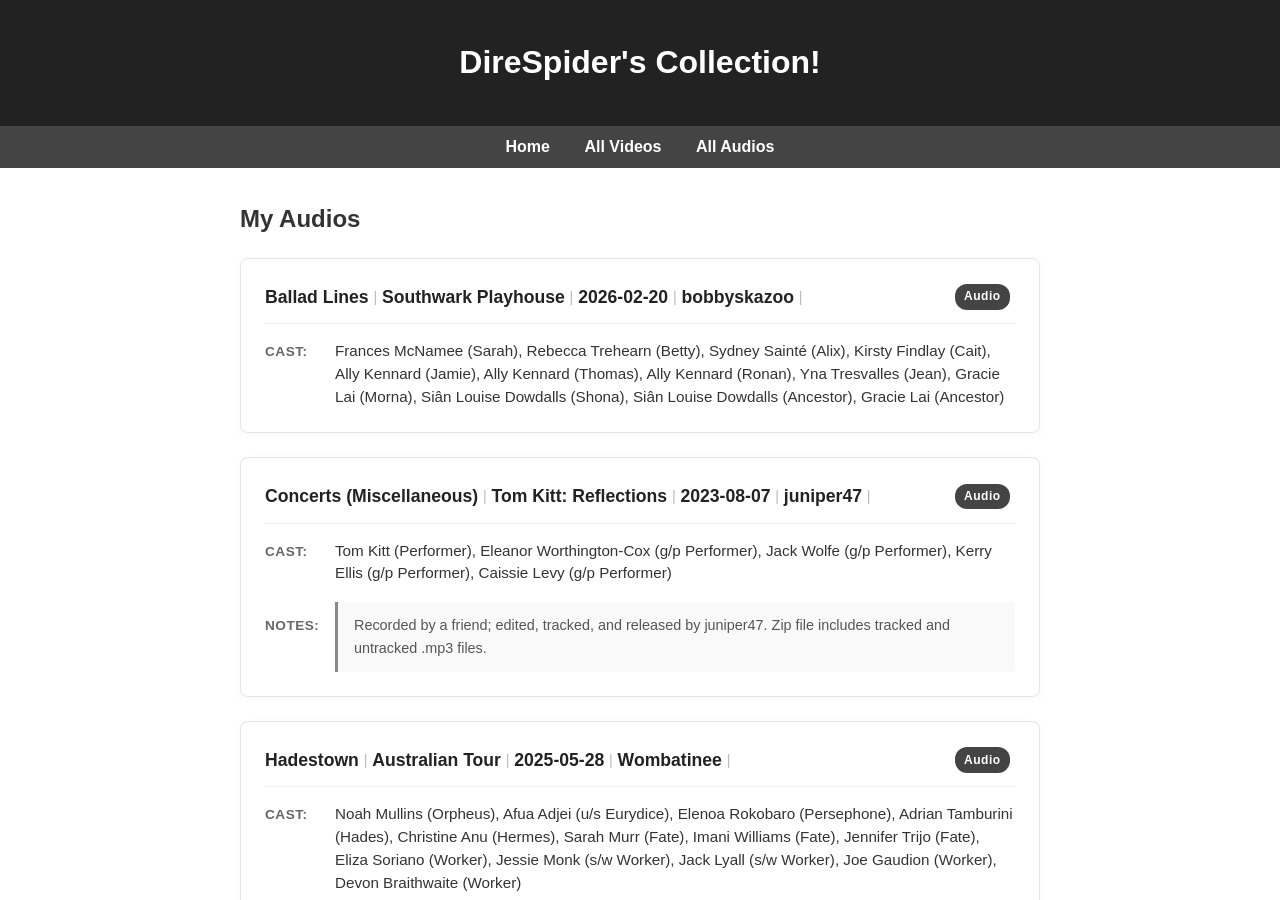
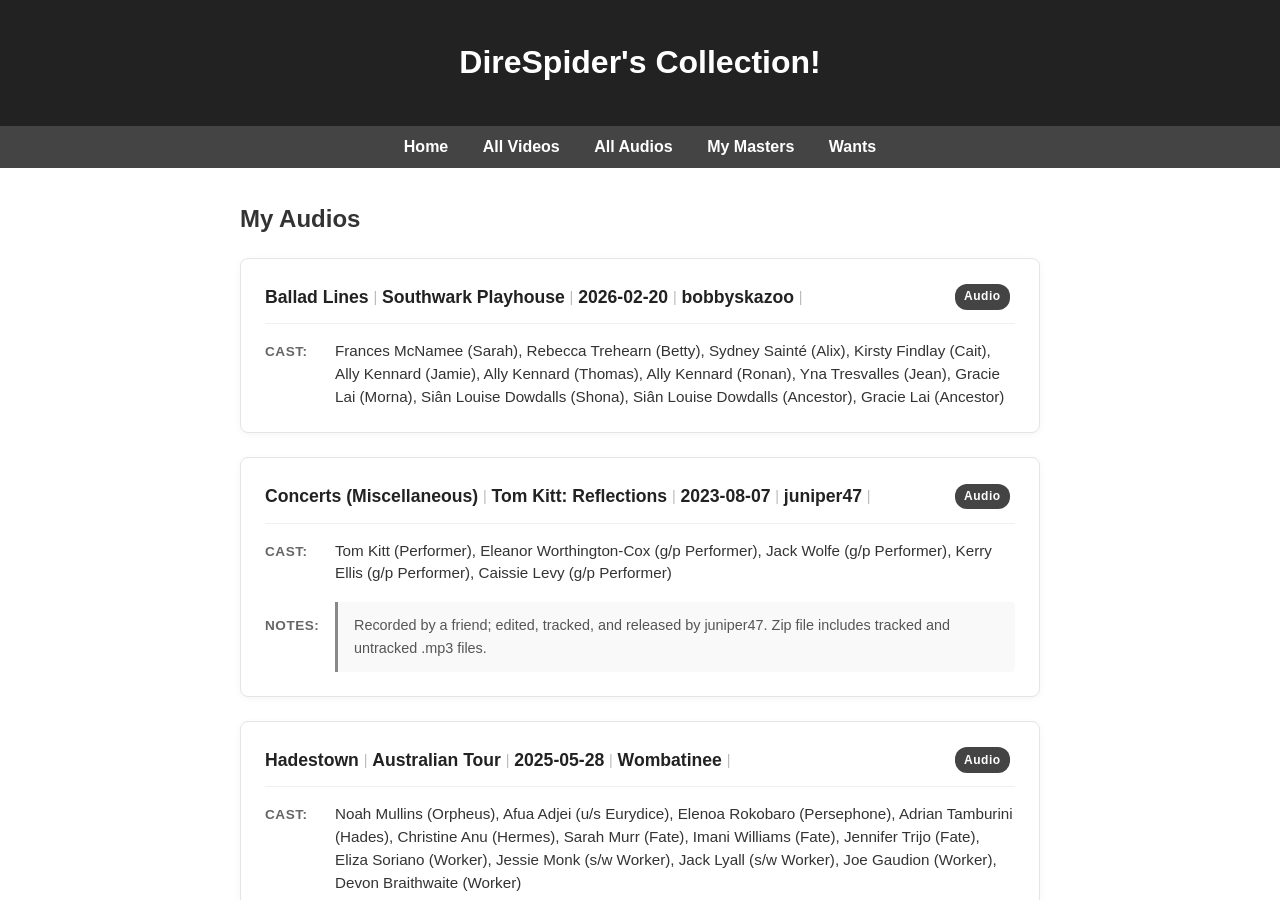
Before and after one commit to DireSpider/direspider.github.io, a Jekyll site: the page built from audios/index.html, in a window 1280 px wide and 900 px high. Built offline with Jekyll 4.4.1, drawn with Linux system fonts in a browser that asks for light colours.

Commit message:
Add links for 'My Masters' and 'Wants' in navigation

```diff
--- a/_layouts/default.html
+++ b/_layouts/default.html
@@ -19,6 +19,9 @@
         <a href="{{ '/' | relative_url }}">Home</a>
         <a href="{{ '/videos' | relative_url }}">All Videos</a>
         <a href="{{ '/audios' | relative_url }}">All Audios</a>
+        <a href="{{ '/masters' | relative_url }}">My Masters</a>
+        <a href="{{ '/wants' | relative_url }}">Wants</a>
+
     </nav>
 
     <main>
```
